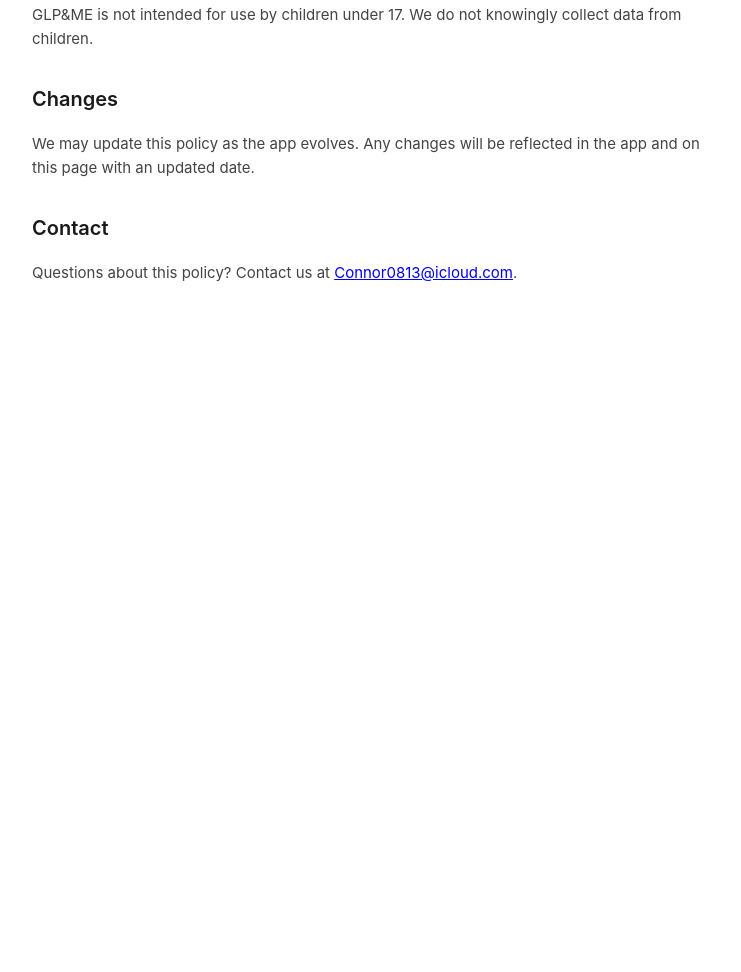
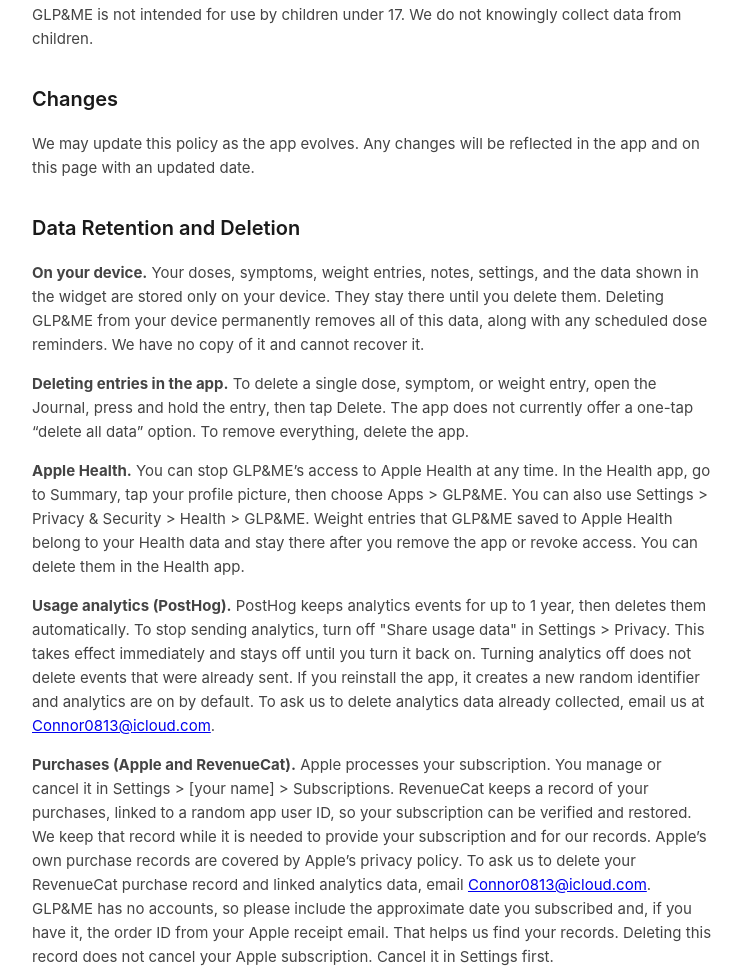
Before and after one commit to ctab30/glpme-privacy, a plain HTML site: page index.html in a window 1280 px wide. Shown: the part 1680-2652 px from the top of the page, without its empty margins (268-1009 px from the left). Before the commit the page ends 2004 px from the top, so only its background shows below. Drawn offline with Linux system fonts and the light colour scheme.

Commit message:
Add Data Retention and Deletion section (above Contact)

```diff
--- a/index.html
+++ b/index.html
@@ -50,6 +50,13 @@
   <h2>Changes</h2>
   <p>We may update this policy as the app evolves. Any changes will be reflected in the app and on this page with an updated date.</p>
 
+  <h2>Data Retention and Deletion</h2>
+  <p><strong>On your device.</strong> Your doses, symptoms, weight entries, notes, settings, and the data shown in the widget are stored only on your device. They stay there until you delete them. Deleting GLP&amp;ME from your device permanently removes all of this data, along with any scheduled dose reminders. We have no copy of it and cannot recover it.</p>
+  <p><strong>Deleting entries in the app.</strong> To delete a single dose, symptom, or weight entry, open the Journal, press and hold the entry, then tap Delete. The app does not currently offer a one-tap &ldquo;delete all data&rdquo; option. To remove everything, delete the app.</p>
+  <p><strong>Apple Health.</strong> You can stop GLP&amp;ME&rsquo;s access to Apple Health at any time. In the Health app, go to Summary, tap your profile picture, then choose Apps &gt; GLP&amp;ME. You can also use Settings &gt; Privacy &amp; Security &gt; Health &gt; GLP&amp;ME. Weight entries that GLP&amp;ME saved to Apple Health belong to your Health data and stay there after you remove the app or revoke access. You can delete them in the Health app.</p>
+  <p><strong>Usage analytics (PostHog).</strong> PostHog keeps analytics events for up to 1 year, then deletes them automatically. To stop sending analytics, turn off "Share usage data" in Settings &gt; Privacy. This takes effect immediately and stays off until you turn it back on. Turning analytics off does not delete events that were already sent. If you reinstall the app, it creates a new random identifier and analytics are on by default. To ask us to delete analytics data already collected, email us at <a href="mailto:Connor0813@icloud.com">Connor0813@icloud.com</a>.</p>
+  <p><strong>Purchases (Apple and RevenueCat).</strong> Apple processes your subscription. You manage or cancel it in Settings &gt; [your name] &gt; Subscriptions. RevenueCat keeps a record of your purchases, linked to a random app user ID, so your subscription can be verified and restored. We keep that record while it is needed to provide your subscription and for our records. Apple&rsquo;s own purchase records are covered by Apple&rsquo;s privacy policy. To ask us to delete your RevenueCat purchase record and linked analytics data, email <a href="mailto:Connor0813@icloud.com">Connor0813@icloud.com</a>. GLP&amp;ME has no accounts, so please include the approximate date you subscribed and, if you have it, the order ID from your Apple receipt email. That helps us find your records. Deleting this record does not cancel your Apple subscription. Cancel it in Settings first.</p>
+
   <h2>Contact</h2>
   <p>Questions about this policy? Contact us at <a href="mailto:Connor0813@icloud.com">Connor0813@icloud.com</a>.</p>
 </body>
```
